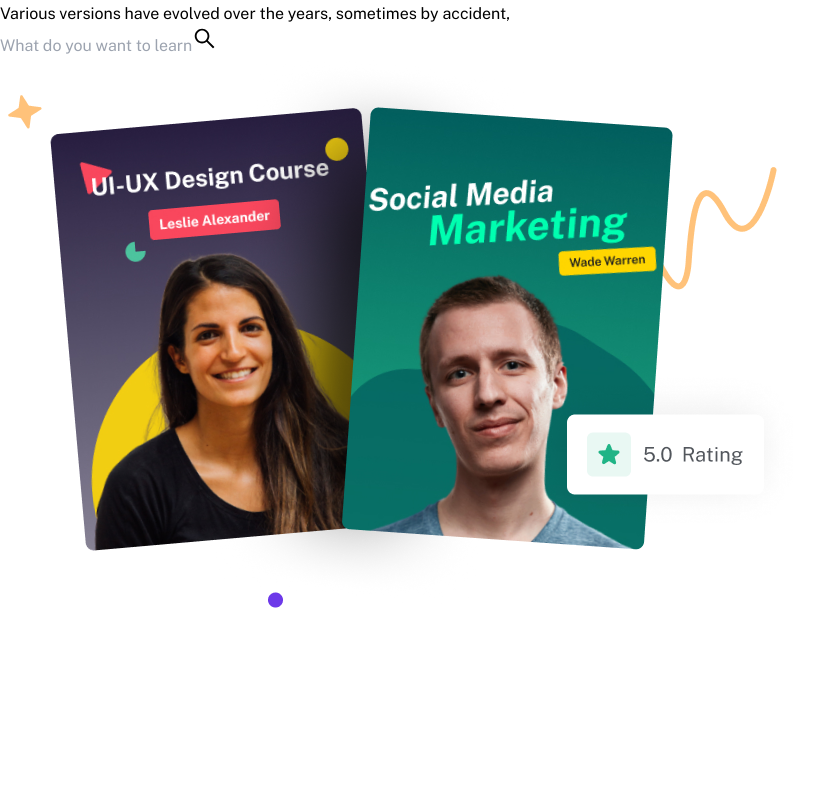
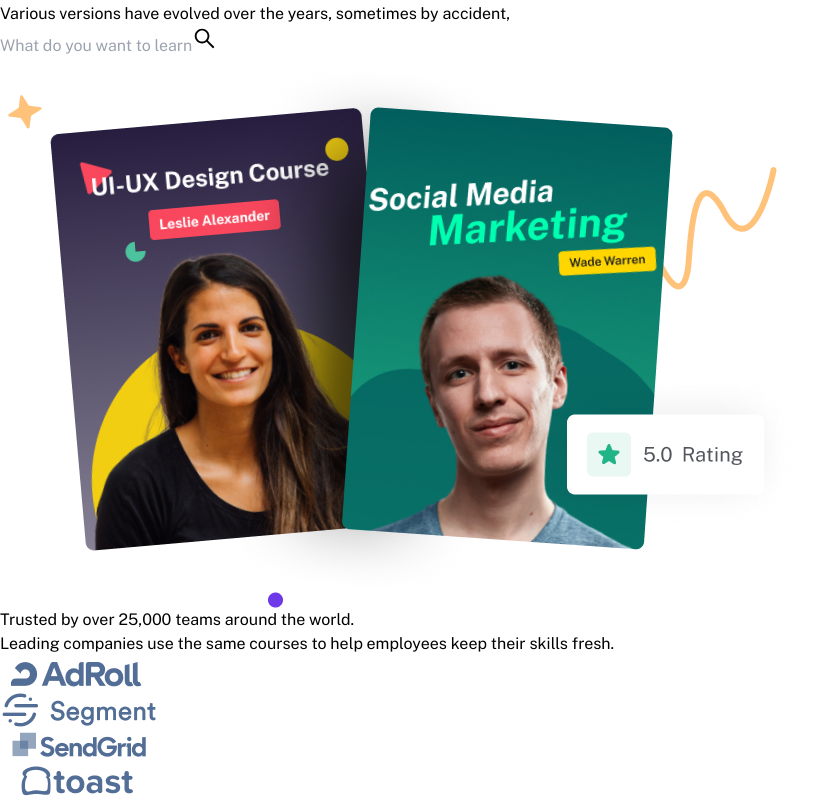
Before and after one commit to Babycoder/e-learning, a React (Vite) app: page / in a window 1280 px wide. Shown: the part 434-1234 px from the top of the page, without its empty margins (0-840 px from the left). Before the commit the page ends 1042 px from the top, so only its background shows below. Built offline with nearby package versions, Linux system fonts and the light colour scheme.

Commit message:
Companies section done

```diff
--- a/src/components/Companies.jsx
+++ b/src/components/Companies.jsx
@@ -1,10 +1,29 @@
 import React from "react";
-
+import {
+  companyLogo1,
+  companyLogo2,
+  companyLogo3,
+  companyLogo4,
+} from "../assets";
 const Companies = () => {
   return (
     <>
-      <div className="w-full bg-white py-24">
-        <div className="max-w-[1480px] m-auto grid md:grid-cols-2"></div>
+      <div className="w-ful bg-white py-24">
+        <div className="max-w-[950px] m-auto ">
+          <h1 className="text-[#536E96] text-center md:text-3xl text-2xl leading-10 font-semibold font-inter">
+            Trusted by over 25,000 teams around the world.
+          </h1>
+          <p className="text-[#536E96] text-center text-xl py-4 word-spacing-4">
+            Leading companies use the same courses to help employees keep their
+            skills fresh.
+          </p>
+          <div className="flex md:flex-cols justify-center py-8 md:gap-2">
+            <img src={companyLogo1} alt="companyLogo 1" />
+            <img src={companyLogo2} alt="companyLogo 2" />
+            <img src={companyLogo3} alt="companyLogo 3" />
+            <img src={companyLogo4} alt="companyLogo 4" />
+          </div>
+        </div>
       </div>
     </>
   );
```
